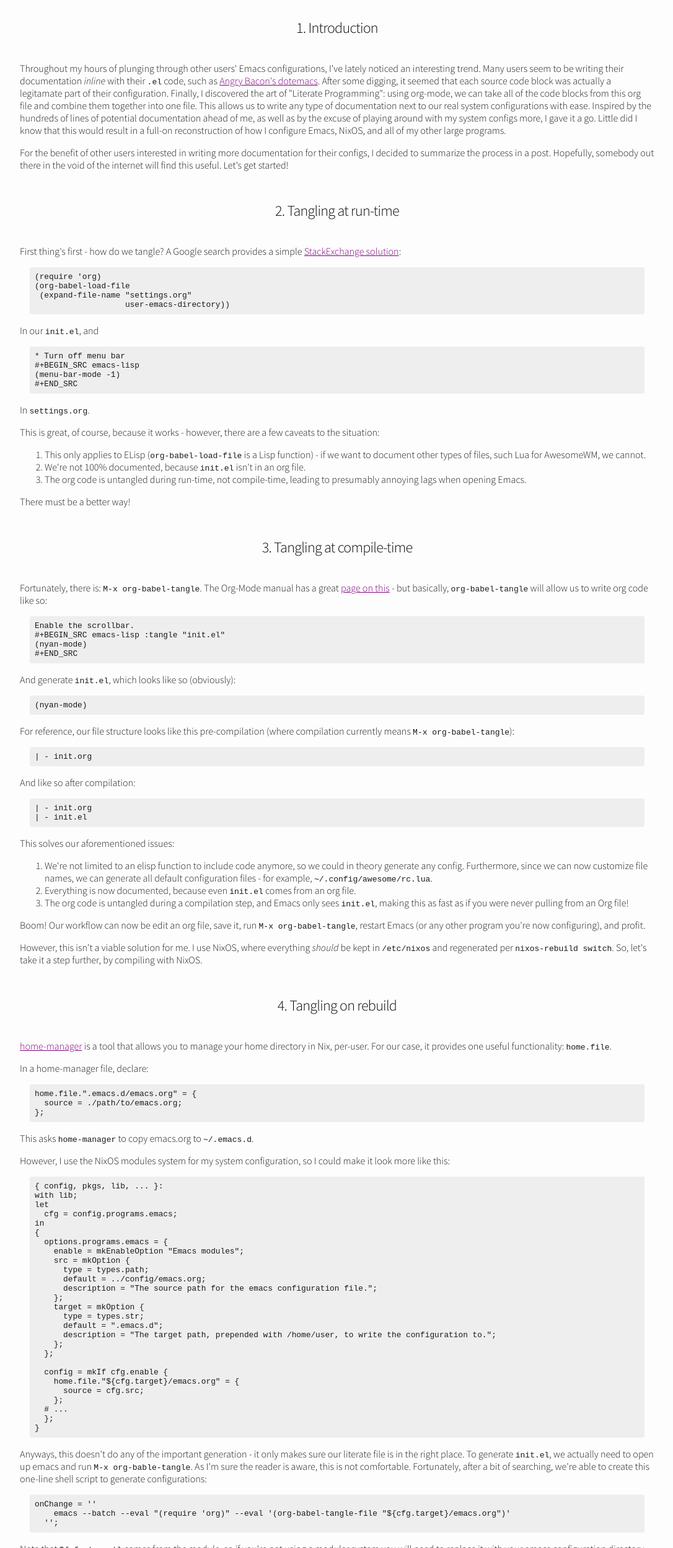
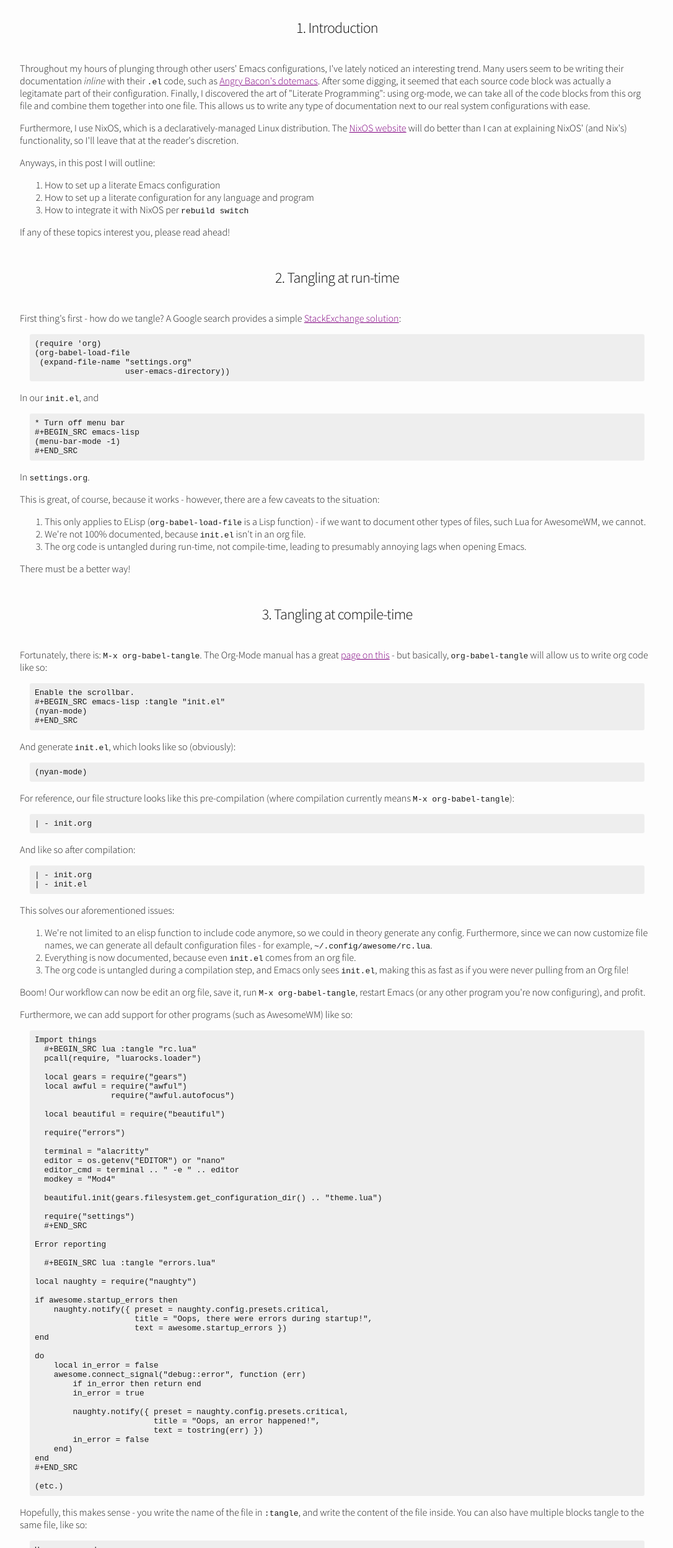
Before and after one commit to bobbbay/dotfiles, a plain HTML site: page docs/blog/literate-everything-with-nix.html in a window 1280 px wide. Shown: the part 303-2800 px from the top of the page at 62% size, without its empty margins (96-1182 px from the left). Drawn offline with Linux system fonts and the light colour scheme.

Commit message:
How-to: write second draft for literate configuration

```diff
--- a/docs/blog/literate-everything-with-nix.html
+++ b/docs/blog/literate-everything-with-nix.html
@@ -3,7 +3,7 @@
 "http://www.w3.org/TR/xhtml1/DTD/xhtml1-strict.dtd">
 <html xmlns="http://www.w3.org/1999/xhtml" lang="en" xml:lang="en">
 <head>
-<!-- 2021-07-05 Mon 18:09 -->
+<!-- 2021-07-05 Mon 18:29 -->
 <meta http-equiv="Content-Type" content="text/html;charset=utf-8" />
 <meta name="viewport" content="width=device-width, initial-scale=1" />
 <title>Literate Everything with Nix</title>
@@ -57,11 +57,25 @@
 <h2 id="orgd75c067"><span class="section-number-2">1.</span> Introduction</h2>
 <div class="outline-text-2" id="text-1">
 <p>
-Throughout my hours of plunging through other users' Emacs configurations, I've lately noticed an interesting trend. Many users seem to be writing their documentation <i>inline</i> with their <code>.el</code> code, such as <a href="https://github.com/angrybacon/dotemacs">Angry Bacon's dotemacs</a>. After some digging, it seemed that each source code block was actually a legitamate part of their configuration. Finally, I discovered the art of "Literate Programming": using org-mode, we can take all of the code blocks from this org file and combine them together into one file. This allows us to write any type of documentation next to our real system configurations with ease. Inspired by the hundreds of lines of potential documentation ahead of me, as well as by the excuse of playing around with my system configs more, I gave it a go. Little did I know that this would result in a full-on reconstruction of how I configure Emacs, NixOS, and all of my other large programs.
+Throughout my hours of plunging through other users' Emacs configurations, I've lately noticed an interesting trend. Many users seem to be writing their documentation <i>inline</i> with their <code>.el</code> code, such as <a href="https://github.com/angrybacon/dotemacs">Angry Bacon's dotemacs</a>. After some digging, it seemed that each source code block was actually a legitamate part of their configuration. Finally, I discovered the art of "Literate Programming": using org-mode, we can take all of the code blocks from this org file and combine them together into one file. This allows us to write any type of documentation next to our real system configurations with ease.
 </p>
 
 <p>
-For the benefit of other users interested in writing more documentation for their configs, I decided to summarize the process in a post. Hopefully, somebody out there in the void of the internet will find this useful. Let's get started!
+Furthermore, I use NixOS, which is a declaratively-managed Linux distribution. The <a href="https://nixos.org/">NixOS website</a> will do better than I can at explaining NixOS' (and Nix's) functionality, so I'll leave that at the reader's discretion.
+</p>
+
+<p>
+Anyways, in this post I will outline:
+</p>
+
+<ol class="org-ol">
+<li>How to set up a literate Emacs configuration</li>
+<li>How to set up a literate configuration for any language and program</li>
+<li>How to integrate it with NixOS per <code>rebuild switch</code></li>
+</ol>
+
+<p>
+If any of these topics interest you, please read ahead!
 </p>
 </div>
 </div>
@@ -168,7 +182,95 @@ Boom! Our workflow can now be edit an org file, save it, run <code>M-x org-babel
 </p>
 
 <p>
-However, this isn't a viable solution for me. I use NixOS, where everything <i>should</i> be kept in <code>/etc/nixos</code> and regenerated per <code>nixos-rebuild switch</code>. So, let's take it a step further, by compiling with NixOS.
+Furthermore, we can add support for other programs (such as AwesomeWM) like so:
+</p>
+
+<div class="org-src-container">
+<pre class="src src-org">Import things
+  #+BEGIN_SRC lua :tangle "rc.lua"
+  pcall(require, "luarocks.loader")
+
+  local gears = require("gears")
+  local awful = require("awful")
+		require("awful.autofocus")
+
+  local beautiful = require("beautiful")
+
+  require("errors")
+
+  terminal = "alacritty"
+  editor = os.getenv("EDITOR") or "nano"
+  editor_cmd = terminal .. " -e " .. editor
+  modkey = "Mod4"
+
+  beautiful.init(gears.filesystem.get_configuration_dir() .. "theme.lua")
+
+  require("settings")
+  #+END_SRC
+
+Error reporting
+
+  #+BEGIN_SRC lua :tangle "errors.lua"
+
+local naughty = require("naughty")
+
+if awesome.startup_errors then
+    naughty.notify({ preset = naughty.config.presets.critical,
+		     title = "Oops, there were errors during startup!",
+		     text = awesome.startup_errors })
+end
+
+do
+    local in_error = false
+    awesome.connect_signal("debug::error", function (err)
+	if in_error then return end
+	in_error = true
+
+	naughty.notify({ preset = naughty.config.presets.critical,
+			 title = "Oops, an error happened!",
+			 text = tostring(err) })
+	in_error = false
+    end)
+end
+#+END_SRC
+
+(etc.)
+</pre>
+</div>
+
+<p>
+Hopefully, this makes sense - you write the name of the file in <code>:tangle</code>, and write the content of the file inside. You can also have multiple blocks tangle to the same file, like so:
+</p>
+
+<div class="org-src-container">
+<pre class="src src-org">Use ~nyan-mode~.
+#+BEGIN_SRC emacs-lisp :tangle "init.lua"
+(nyan-mode)
+#+END_SRC
+
+Use ~olivetti-mode~.
+#+BEGIN_SRC emacs-lisp :tangle "init.lua"
+(olivetti-mode)
+#+END_SRC
+</pre>
+</div>
+
+<p>
+Which will result in:
+</p>
+
+<div class="org-src-container">
+<pre class="src src-emacs-lisp">(nyan-mode)
+(olivetti-mode)
+</pre>
+</div>
+
+<p>
+Every time you edit a <code>.org</code> file, just <code>M-x org-babel-tangle</code> and you're set!
+</p>
+
+<p>
+However, this isn't a viable solution for me. I use NixOS, where everything <i>should</i> be kept in <code>/etc/nixos</code> and regenerated per <code>nixos-rebuild switch</code>. So, let's take it a step further, by compiling with <code>home-manager</code>.
 </p>
 </div>
 </div>
@@ -196,7 +298,7 @@ This asks <code>home-manager</code> to copy emacs.org to <code>~/.emacs.d</code>
 </p>
 
 <p>
-However, I use the NixOS modules system for my system configuration, so I could make it look more like this:
+However, I use the NixOS modules system for my system configuration, so in reality my configuration looks more like:
 </p>
 
 <div class="org-src-container">
@@ -224,7 +326,6 @@ in
     home.file."${cfg.target}/emacs.org" = {
       source = cfg.src;
     };
-  # ...
   };
 }
 </pre>
@@ -235,9 +336,12 @@ Anyways, this doesn't do any of the important generation - it only makes sure ou
 </p>
 
 <div class="org-src-container">
-<pre class="src src-nix">onChange = ''
+<pre class="src src-nix">home.file."${cfg.target}/emacs.org" = {
+  source = cfg.src;
+  onChange = ''
     emacs --batch --eval "(require 'org)" --eval '(org-babel-tangle-file "${cfg.target}/emacs.org")'
   '';
+};
 </pre>
 </div>
 
@@ -250,7 +354,7 @@ Here we go! Now, every time you run <code>nixos-rebuild switch</code>, <code>ema
 </p>
 
 <p>
-Easy, right? (Just kidding).
+That was easy, right? (Just kidding).
 </p>
 
 <p>
@@ -362,7 +466,7 @@ While you're here, check out my dotfiles! <a href="https://github.com/bobbbay/do
 <div id="postamble" class="status">
 <p class="date">Date: 2021-07-04 Sun 00:00</p>
 <p class="author">Author: Bob Nistrim</p>
-<p class="date">Created: 2021-07-05 Mon 18:09</p>
+<p class="date">Created: 2021-07-05 Mon 18:29</p>
 <p class="validation"><a href="https://validator.w3.org/check?uri=referer">Validate</a></p>
 </div>
 </body>
```
Also changed, not shown: 1 other file.
